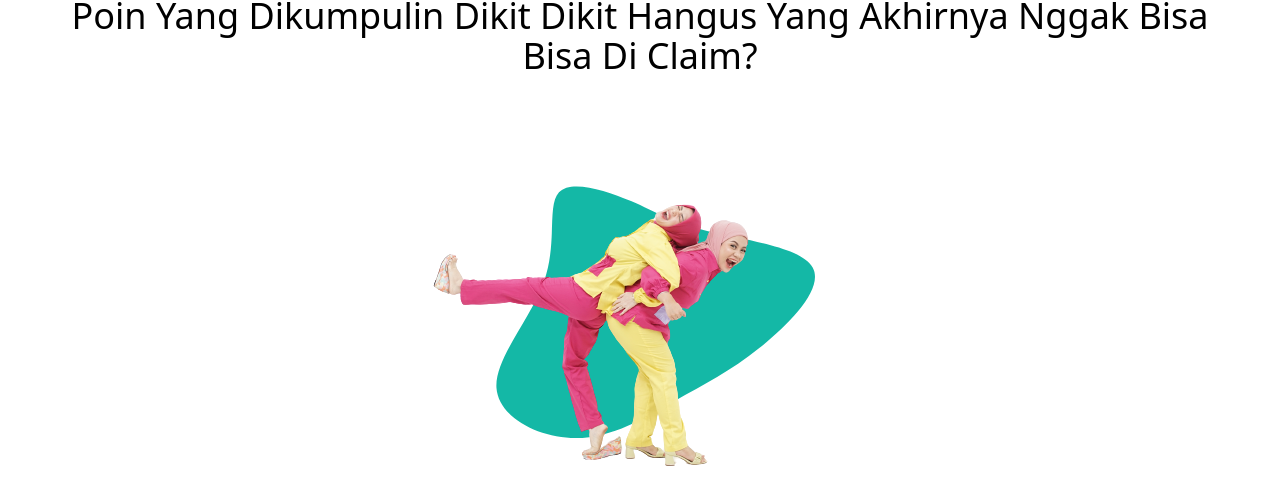
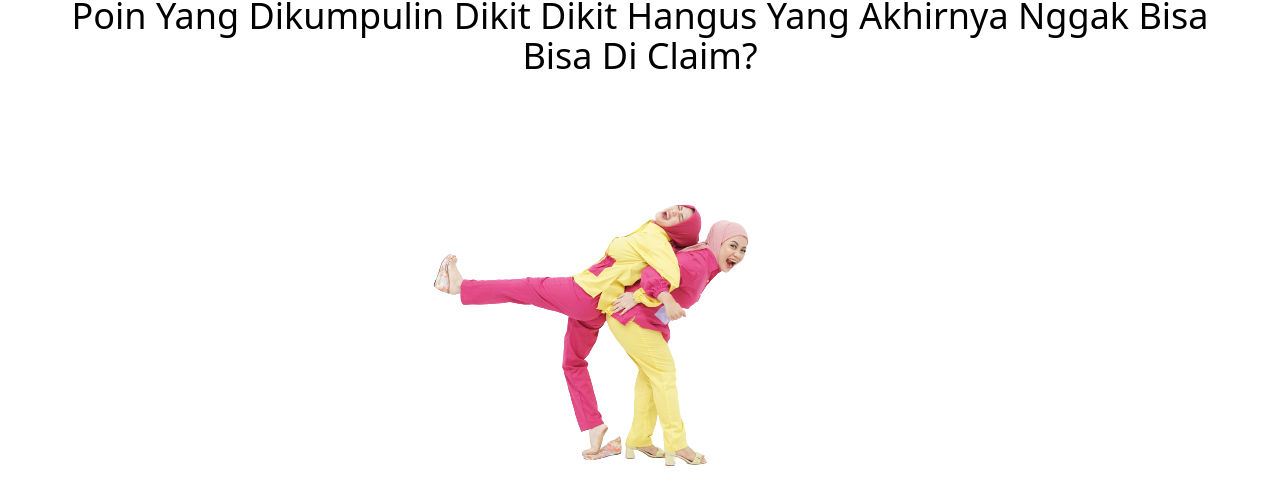
Before and after one commit to nethaglowexpert/RepublcNetha, a website: page index.html in a window 1280 px wide. Shown: the part 276-775 px from the top of the page. Drawn offline with nearby package versions, Linux system fonts and the light colour scheme.

Commit message:
minor changes

```diff
--- a/index.html
+++ b/index.html
@@ -114,13 +114,13 @@
               bisa di claim?
             </h2>
             <div class="w-full self-end px-4">
-              <div class="relative mt-10 lg:right-0 lg:mt-2">
+              <div class="mt-10 lg:right-0 lg:mt-2">
                 <img
                   src="dist/img/profil-owner-hero-2.png"
                   alt="dr. Netha Glow Expert"
                   class="mx-auto max-w-full"
                 />
-                <span
+                <!-- <span
                   class="absolute bottom-0 left-1/2 -z-10 -translate-x-1/2 md:scale-125"
                 >
                   <svg
@@ -135,7 +135,7 @@
                       transform="translate(100 100) scale(0.9)"
                     />
                   </svg>
-                </span>
+                </span> -->
               </div>
             </div>
             <p class="mb-5 mt-5 text-2xl font-medium text-red-700">
@@ -986,7 +986,7 @@
               WhatsApp.
             </h2>
             <p class="text-center text-6xl font-extrabold text-red-800">
-              <span class="text-dark">❤❤Cuma❤❤</span> <br />118ribuan
+              <span class="text-dark">❤Cuma❤</span> <br />118ribuan
             </p>
 
             <div class="container mt-10">
```
